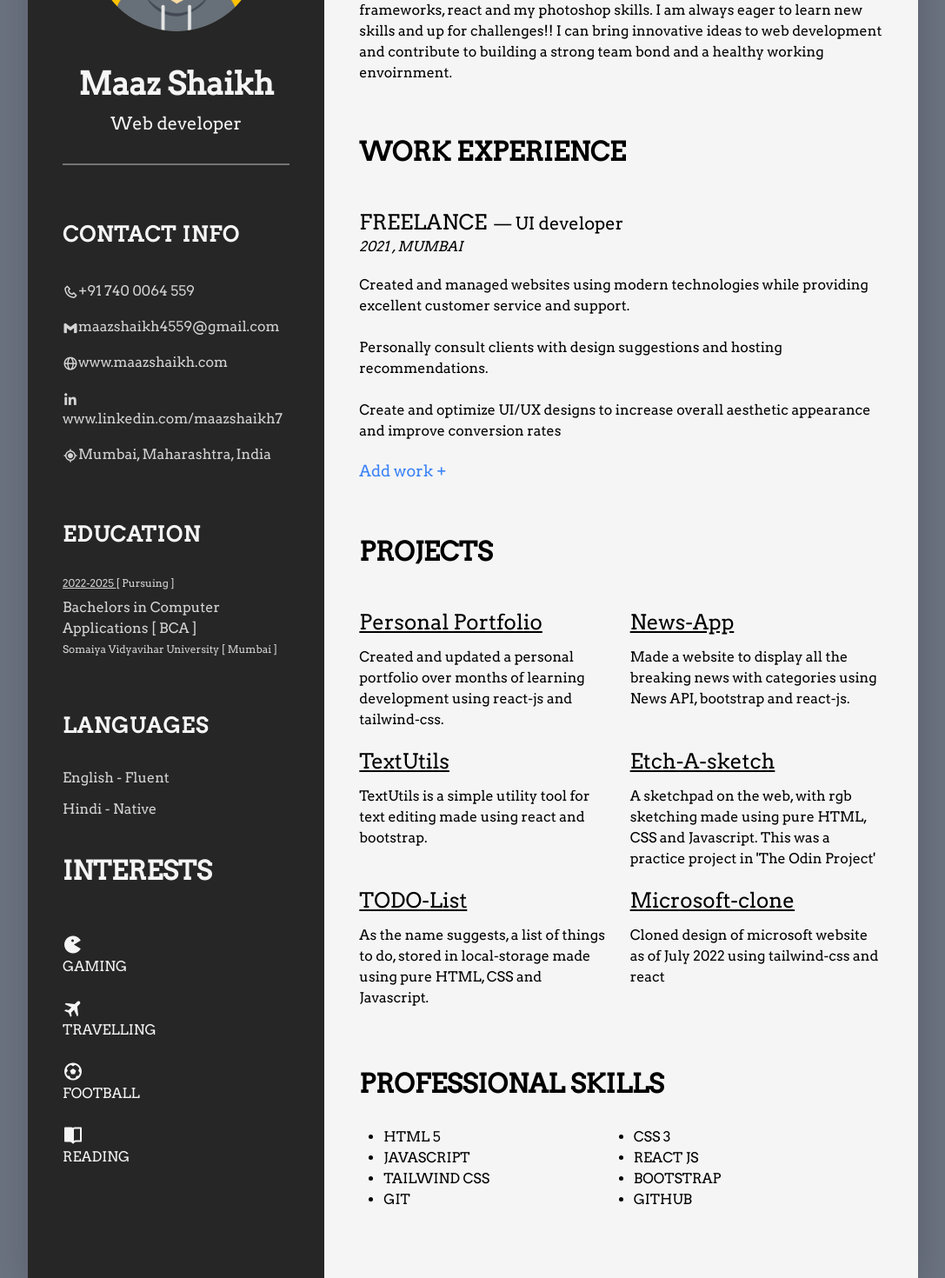
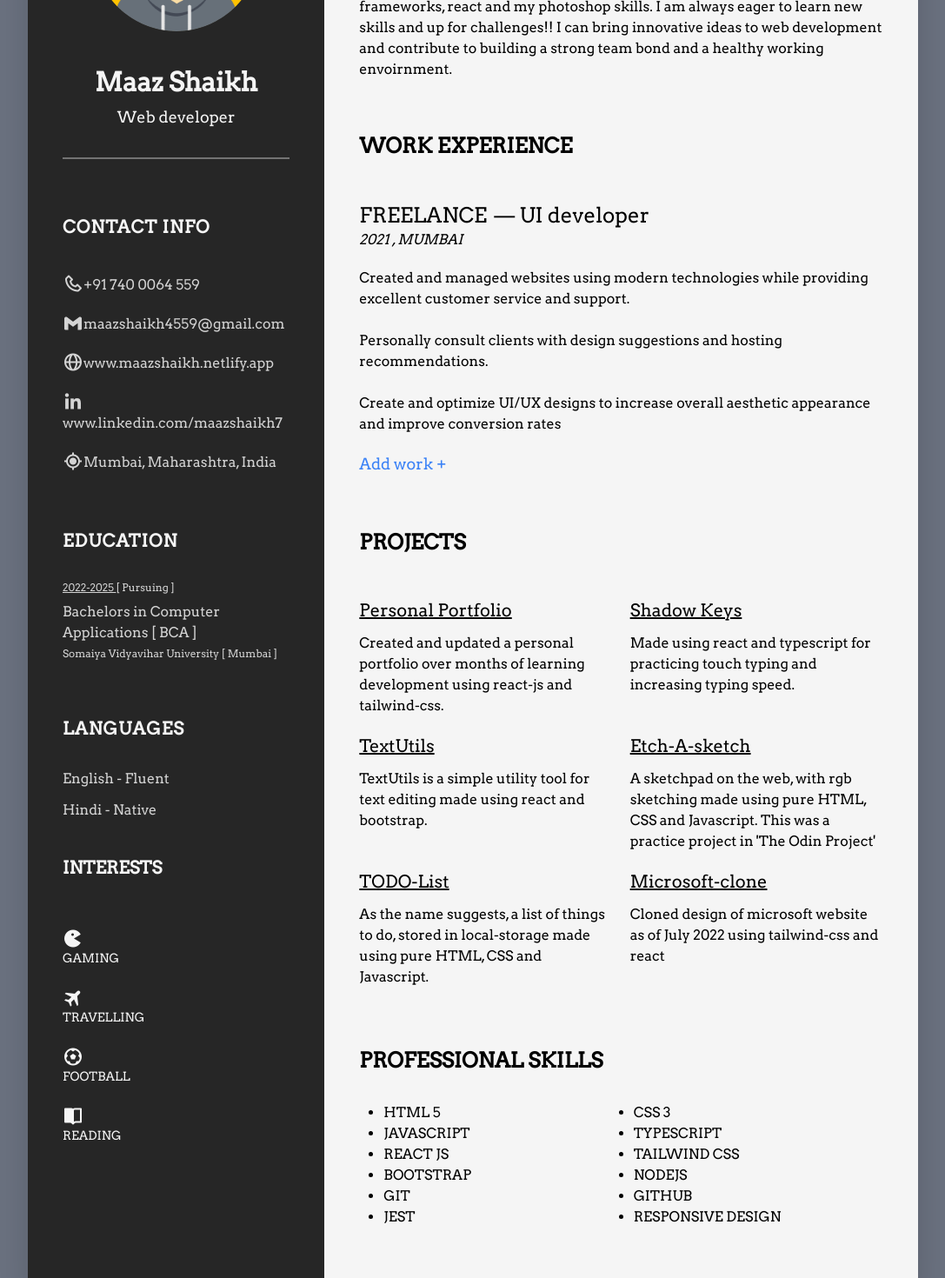
Before and after one commit to maazshaikh7/portfolio, a React (Vite) app: page /cv in a window 1280 px wide. Shown: the part 260-1730 px from the top of the page at 87% size, without its empty margins (96-1183 px from the left). Built offline with nearby package versions, Linux system fonts and the light colour scheme.

Commit message:
Updated resume

```diff
--- a/src/components/CV.jsx
+++ b/src/components/CV.jsx
@@ -27,41 +27,41 @@ function CV() {
             <div className="imgBx relative w-48 h-48 rounded-full overflow-hidden hover:border-8 duration-300 border-neutral-300">
               <img src="\assets\avatar.webp" alt="Profile picture" />
             </div>
-            <h2 className="text-4xl text-center font-semibold hover:tracking-wider duration-500">
+            <h2 className="text-3xl text-center font-semibold hover:tracking-wider duration-500">
               Maaz Shaikh
               <br />
-              <span className="text-xl font-extralight ">Web developer</span>
+              <span className="text-lg font-extralight ">Web developer</span>
             </h2>
           </div>
           <div className="contactInfo pt-16">
-            <h3 className="text-2xl font-semibold tracking-wider hover:tracking-widest duration-300 mb-8">
+            <h3 className="text-xl font-semibold tracking-wider hover:tracking-widest duration-300 mb-8">
               CONTACT INFO
             </h3>
             <ul className="space-y-3 ulul text-neutral-300">
               <li>
-                <i className="bx bx-phone text-lg"></i>
+                <i className="bx bx-phone text-md"></i>
                 <span className="text">+91 740 0064 559</span>
               </li>
               <li>
-                <i className="bx bxl-gmail text-lg"></i>
+                <i className="bx bxl-gmail text-md"></i>
                 <span className="text">maazshaikh4559@gmail.com</span>
               </li>
               <li>
-                <i className="bx bx-globe text-lg"></i>
-                <span className="text">www.maazshaikh.com</span>
+                <i className="bx bx-globe text-md"></i>
+                <span className="text">www.maazshaikh.netlify.app</span>
               </li>
               <li>
-                <i className="bx bxl-linkedin text-lg"></i>
+                <i className="bx bxl-linkedin text-md"></i>
                 <span className="text">www.linkedin.com/maazshaikh7</span>
               </li>
               <li>
-                <i className="bx bx-current-location text-lg"></i>
+                <i className="bx bx-current-location text-md"></i>
                 <span className="text">Mumbai, Maharashtra, India</span>
               </li>
             </ul>
           </div>
           <div className="education pt-16">
-            <h3 className="text-2xl font-semibold tracking-wider hover:tracking-widest duration-300 mb-8">
+            <h3 className="text-xl font-semibold tracking-wider hover:tracking-widest duration-300 mb-8">
               EDUCATION
             </h3>
             <ul className="space-y-3 text-neutral-300 hover:text-white group">
@@ -81,7 +81,7 @@ function CV() {
             </ul>
           </div>
           <div className="languages pt-16">
-            <h3 className="text-2xl font-semibold tracking-wider hover:tracking-widest duration-300 mb-8">
+            <h3 className="text-xl font-semibold tracking-wider hover:tracking-widest duration-300 mb-8">
               LANGUAGES
             </h3>
             <ul className="space-y-3 text-neutral-300 hover:text-white">
@@ -90,10 +90,10 @@ function CV() {
             </ul>
           </div>
           <div className="interests my-10 ">
-            <h2 className="text-3xl font-semibold hover:tracking-wider duration-300 mb-12">
+            <h2 className="text-xl font-semibold hover:tracking-wider duration-300 mb-12">
               INTERESTS
             </h2>
-            <ul className="text-centerlg:w-2/3 space-y-4">
+            <ul className="text-centerlg:w-2/3 space-y-4 text-sm">
               <li>
                 <i className="bx bxs-game"></i>
                 <p>GAMING</p>
@@ -115,7 +115,7 @@ function CV() {
         </div>
         <div className="right relative bg-neutral-100 p-10 xl:col-span-2">
           <div className="about my-10">
-            <h2 className="text-3xl font-semibold hover:tracking-widest duration-300 mb-8">
+            <h2 className="text-2xl font-semibold hover:tracking-widest duration-300 mb-8">
               PROFILE
             </h2>
             <p>
@@ -128,12 +128,12 @@ function CV() {
             </p>
           </div>
           <div className="work my-10 pt-5 space-y-5">
-            <h2 className="text-3xl font-semibold hover:tracking-wider duration-300 mb-12">
+            <h2 className="text-2xl font-semibold hover:tracking-wider duration-300 mb-12">
               WORK EXPERIENCE
             </h2>
             <h4 className="text-2xl">
               FREELANCE
-              <p className=" text-xl inline-block pl-2 "> — UI developer</p>
+              <p className=" text-md inline-block pl-2 "> — UI developer</p>
             </h4>
             <i className="-translate-y-5">2021 , MUMBAI</i>
             <p>
@@ -156,14 +156,14 @@ function CV() {
             </Link>
           </div>
           <div className="projects my-10 pb-7 pt-5 space-y-5">
-            <h2 className="text-3xl font-semibold hover:tracking-wider duration-300 mb-12">
+            <h2 className="text-2xl font-semibold hover:tracking-wider duration-300 mb-12">
               PROJECTS
             </h2>
             <ul className="grid gap-5 grid-cols-1 md:grid-cols-2">
               <li>
                 <a
                   href="https://maazshaikh.netlify.app/"
-                  className="hover:text-blue-600 underline text-2xl mb-3 block"
+                  className="hover:text-blue-600 underline text-xl mb-3 block"
                 >
                   Personal Portfolio
                 </a>
@@ -174,20 +174,20 @@ function CV() {
               </li>
               <li>
                 <a
-                  href="https://newsapp-maazshaikh7.netlify.app"
-                  className="hover:text-blue-600 underline text-2xl mb-3 block"
+                  href="https://shadowkeys.netlify.app"
+                  className="hover:text-blue-600 underline text-xl mb-3 block"
                 >
-                  News-App
+                  Shadow Keys
                 </a>
                 <p>
-                  Made a website to display all the breaking news with
-                  categories using News API, bootstrap and react-js. <br />
+                  Made using react and typescript for practicing touch typing
+                  and increasing typing speed. <br />
                 </p>
               </li>
               <li>
                 <a
                   href="https://textutils-maazshaikh7.netlify.app"
-                  className="hover:text-blue-600 underline text-2xl mb-3 block"
+                  className="hover:text-blue-600 underline text-xl mb-3 block"
                 >
                   TextUtils
                 </a>
@@ -199,7 +199,7 @@ function CV() {
               <li>
                 <a
                   href="https://maazshaikh7.github.io/Etch-A-Sketch/"
-                  className="hover:text-blue-600 underline text-2xl mb-3 block"
+                  className="hover:text-blue-600 underline text-xl mb-3 block"
                 >
                   Etch-A-sketch
                 </a>
@@ -212,7 +212,7 @@ function CV() {
               <li>
                 <a
                   href="https://maazshaikh7.github.io/ToDoList/"
-                  className="hover:text-blue-600 underline text-2xl mb-3 block"
+                  className="hover:text-blue-600 underline text-xl mb-3 block"
                 >
                   TODO-List
                 </a>
@@ -224,7 +224,7 @@ function CV() {
               <li>
                 <a
                   href=""
-                  className="hover:text-blue-600 underline text-2xl mb-3 block"
+                  className="hover:text-blue-600 underline text-xl mb-3 block"
                 >
                   Microsoft-clone
                 </a>
@@ -236,18 +236,22 @@ function CV() {
             </ul>
           </div>
           <div className="skills my-10">
-            <h2 className="text-3xl font-semibold hover:tracking-wider duration-300 mb-8">
+            <h2 className="text-2xl font-semibold hover:tracking-wider duration-300 mb-8">
               PROFESSIONAL SKILLS
             </h2>
             <ul className="list-disc pl-7 grid grid-cols-2">
               <li>HTML 5</li>
               <li>CSS 3</li>
               <li>JAVASCRIPT</li>
+              <li>TYPESCRIPT</li>
               <li>REACT JS</li>
               <li>TAILWIND CSS</li>
               <li>BOOTSTRAP</li>
+              <li>NODEJS</li>
               <li>GIT</li>
               <li>GITHUB</li>
+              <li>JEST</li>
+              <li>RESPONSIVE DESIGN</li>
             </ul>
           </div>
         </div>
```
Also changed, not shown: 1 other file (tests, documents, lock files or other folders).
